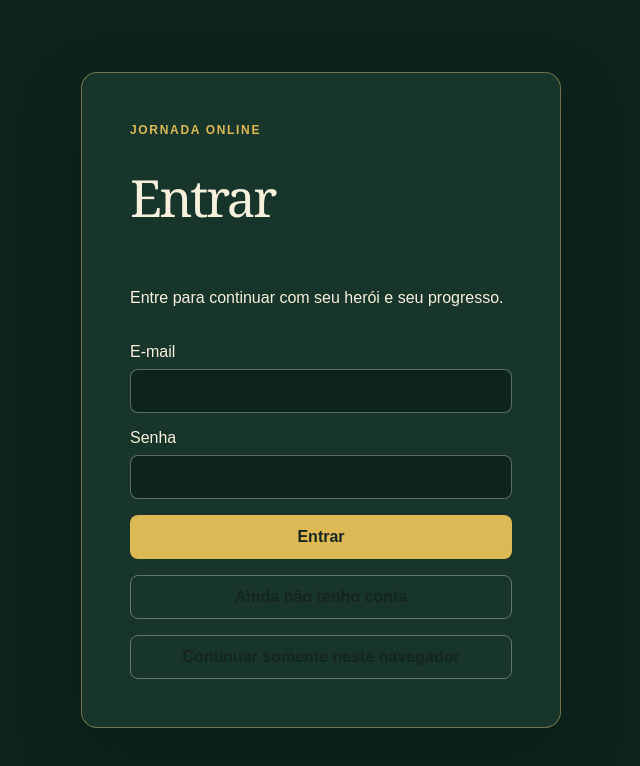
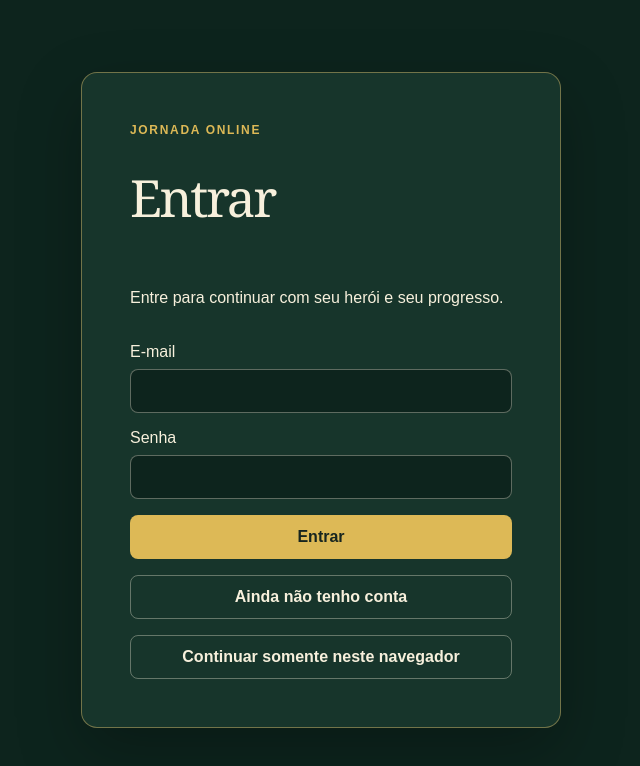
Before and after one commit to CarlosJr30/rpgjovemcristao, a Next.js app in the folder apps/web/: page /auth in a window 1280 px wide. Shown: the top 766 px of the page, without its empty margins (319-959 px from the left). Built offline with nearby package versions, Linux system fonts and the light colour scheme; no server answers.

Commit message:
fix(auth): restore readable secondary button text

```diff
--- a/apps/web/features/auth/auth.module.css
+++ b/apps/web/features/auth/auth.module.css
@@ -60,6 +60,7 @@
 }
 
 .card .secondary {
+  color: #f7f0dc;
   border: 1px solid rgb(247 240 220 / 35%);
   background: transparent;
 }
```
Also changed, not shown: 1 other file (tests, documents, lock files or other folders).
